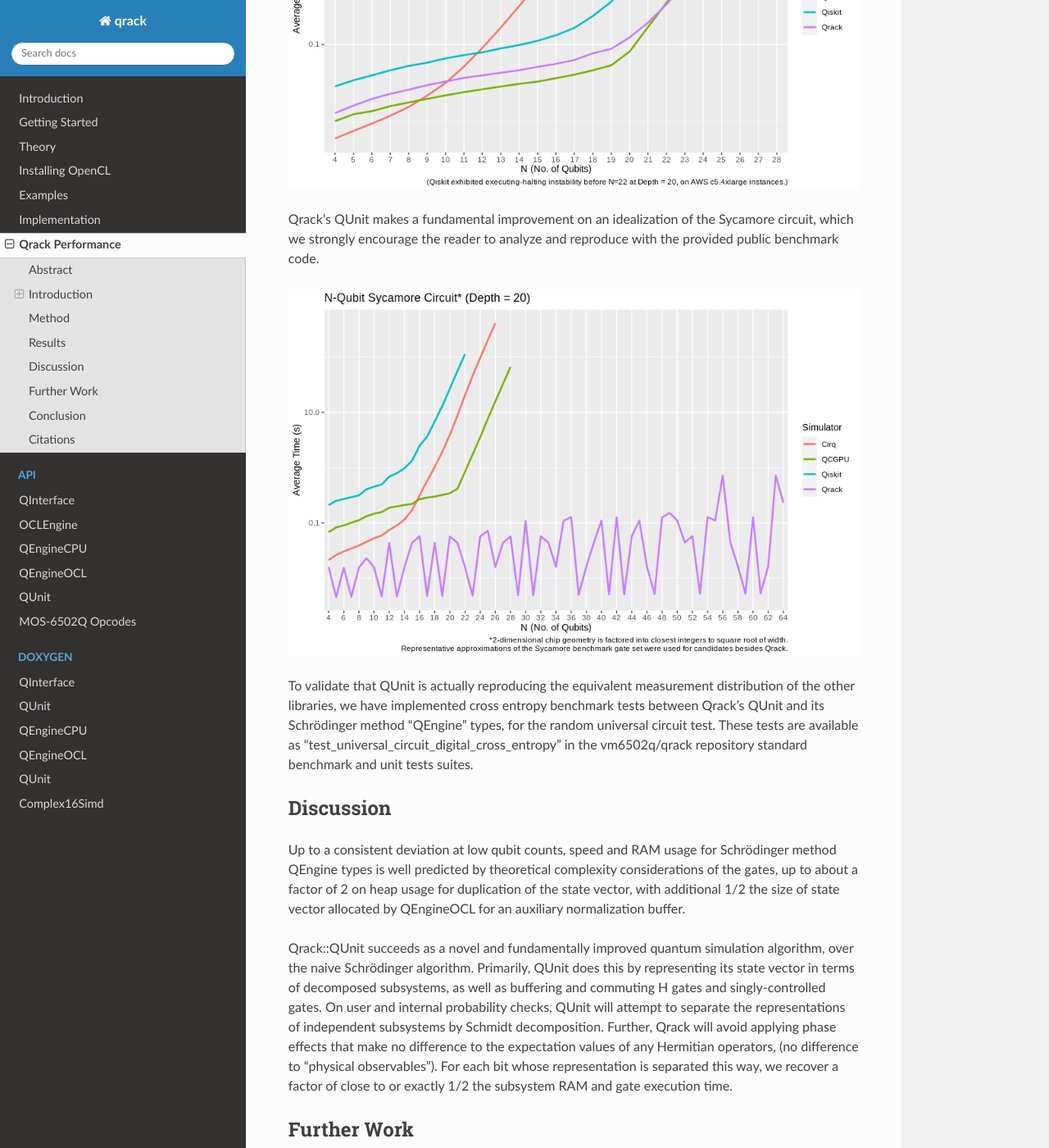
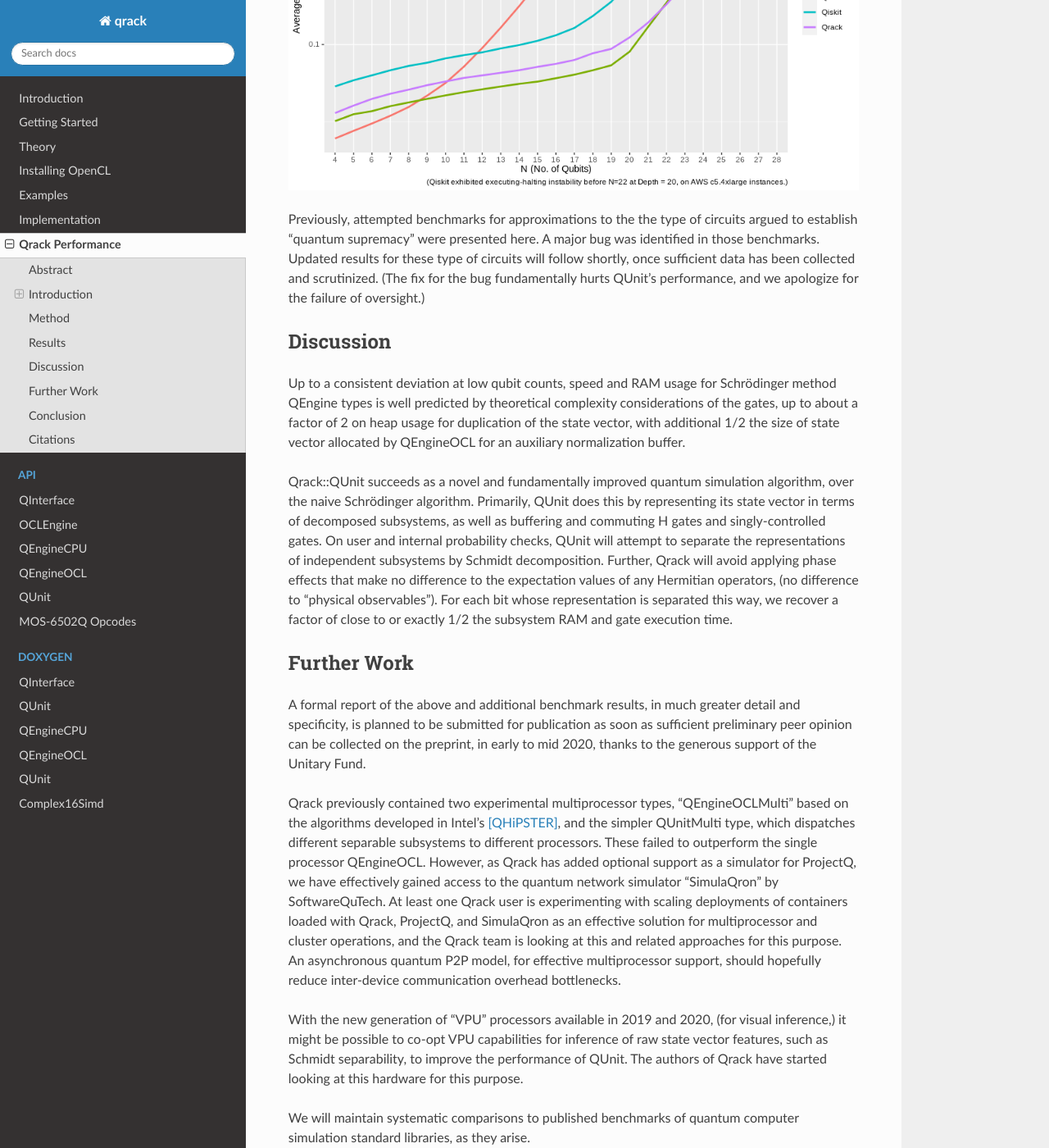
Before and after one commit to vm6502q/qrack.github.io, a Sphinx documentation site: the page built from docs/performance.rst, in a window 1280 px wide and 1400 px high, scrolled down 8984 px. Shown: the whole window at 82% size. Built offline with Sphinx 7.4.7 and the Read the Docs theme 2.0.0, drawn with Linux system fonts in a browser that asks for light colours.

Commit message:
API and performance docs update

```diff
--- a/docs/api/qinterface.rst
+++ b/docs/api/qinterface.rst
@@ -84,6 +84,10 @@ State Manipulation Methods
 .. doxygenfunction:: Qrack::QInterface::CSqrtSwap(const bitLenInt*, const bitLenInt&, const bitLenInt&, const bitLenInt&)
 
 .. doxygenfunction:: Qrack::QInterface::AntiCSqrtSwap(const bitLenInt*, const bitLenInt&, const bitLenInt&, const bitLenInt&)
+
+.. doxygenfunction:: Qrack::QInterface::FSim(real1, real1, bitLenInt, bitLenInt)
+
+.. doxygenfunction:: Qrack::QInterface::FSim(real1, real1, bitLenInt, bitLenInt, bitLenInt)
 
 .. doxygenfunction:: Qrack::QInterface::Reverse(bitLenInt, bitLenInt)
 
--- a/docs/performance.rst
+++ b/docs/performance.rst
@@ -129,11 +129,7 @@ Similarly, on random universal circuits, defined above and in the benchmark repo
 
 .. image:: performance/random_universal.png
 
-Qrack's QUnit makes a fundamental improvement on an idealization of the Sycamore circuit, which we strongly encourage the reader to analyze and reproduce with the provided public benchmark code.
-
-.. image:: performance/sycamore.png
-
-To validate that QUnit is actually reproducing the equivalent measurement distribution of the other libraries, we have implemented cross entropy benchmark tests between Qrack's QUnit and its Schrödinger method "QEngine" types, for the random universal circuit test. These tests are available as "test_universal_circuit_digital_cross_entropy" in the vm6502q/qrack repository standard benchmark and unit tests suites.
+Previously, attempted benchmarks for approximations to the the type of circuits argued to establish "quantum supremacy" were presented here. A major bug was identified in those benchmarks. Updated results for these type of circuits will follow shortly, once sufficient data has been collected and scrutinized. (The fix for the bug fundamentally hurts QUnit's performance, and we apologize for the failure of oversight.)
 
 
 Discussion
```
